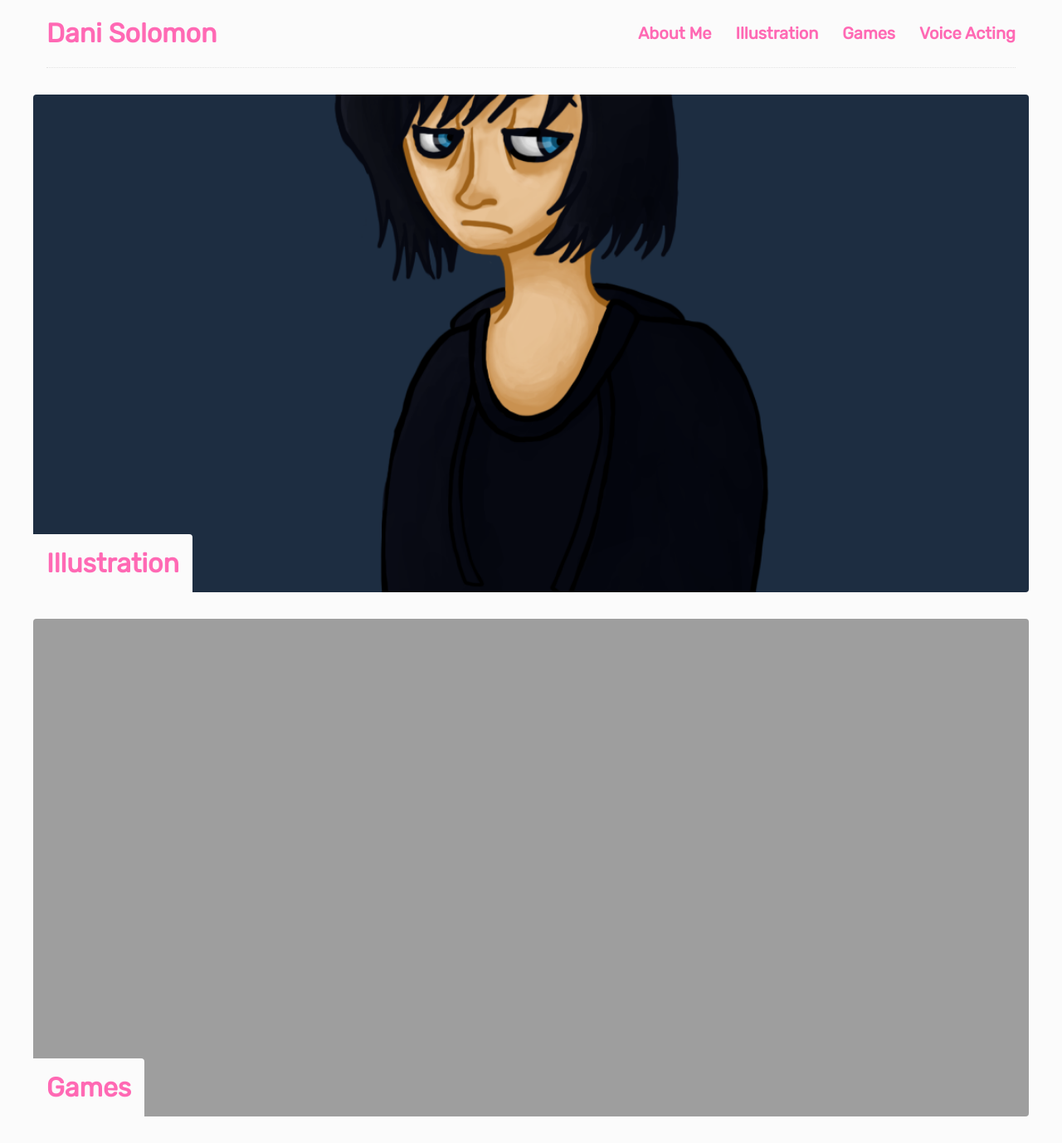
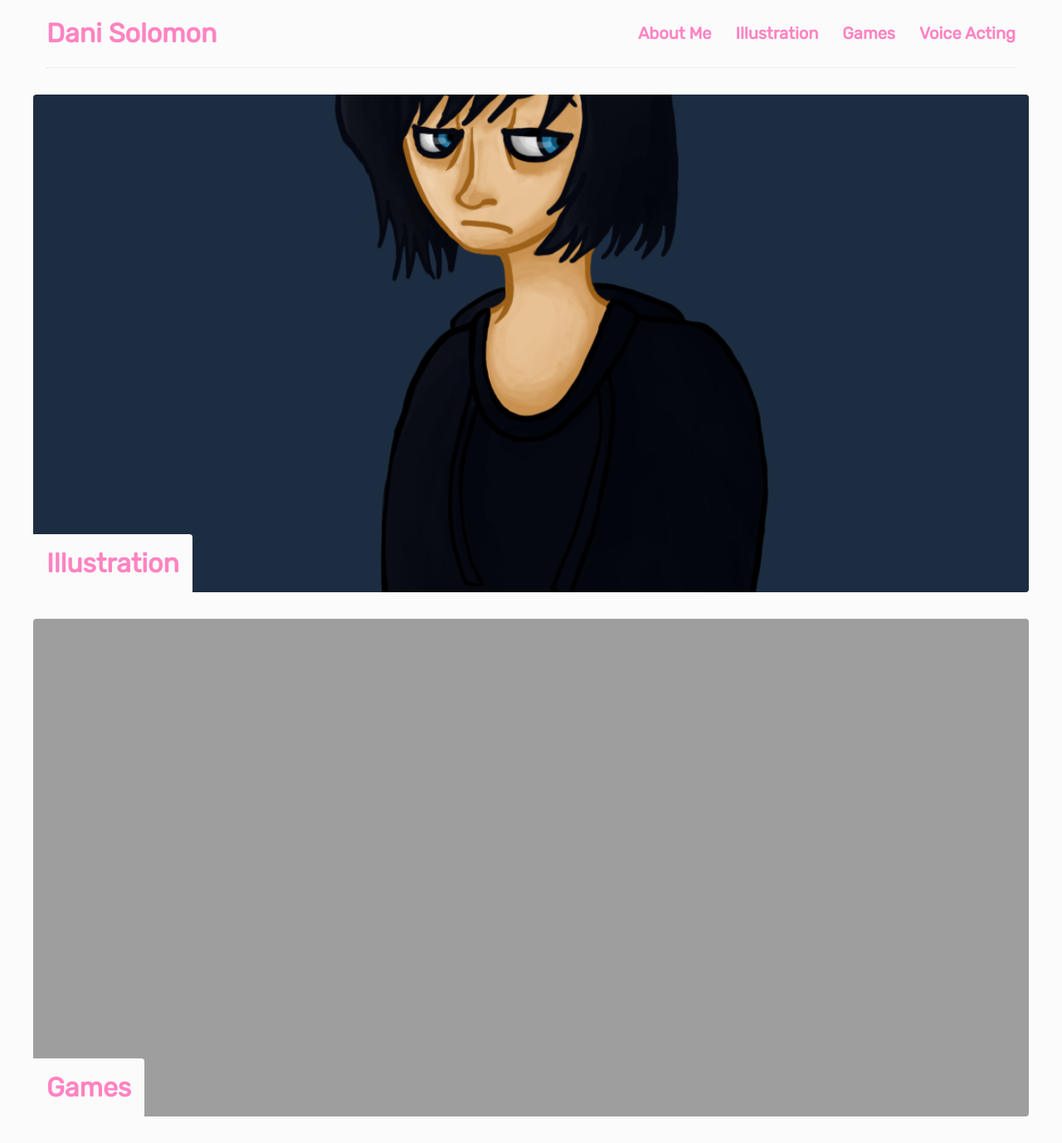
Before and after one commit to DaniBSolomon/danibsolomon.github.io, a Jekyll site: the page built from index.html, in a window 1280 px wide. Shown: the whole page at 83% size. Built offline with Jekyll 4.4.1, drawn with Linux system fonts in a browser that asks for light colours.

Commit message:
Update app.scss

```diff
--- a/css/app.scss
+++ b/css/app.scss
@@ -3,7 +3,7 @@
 
 $background-color: #fbfbfb;
 $text-color: #36465f;
-$link-color: #ff69b4;
+$link-color: #ff83c1;
 
 $rounded-corner: 4px;
 
```
